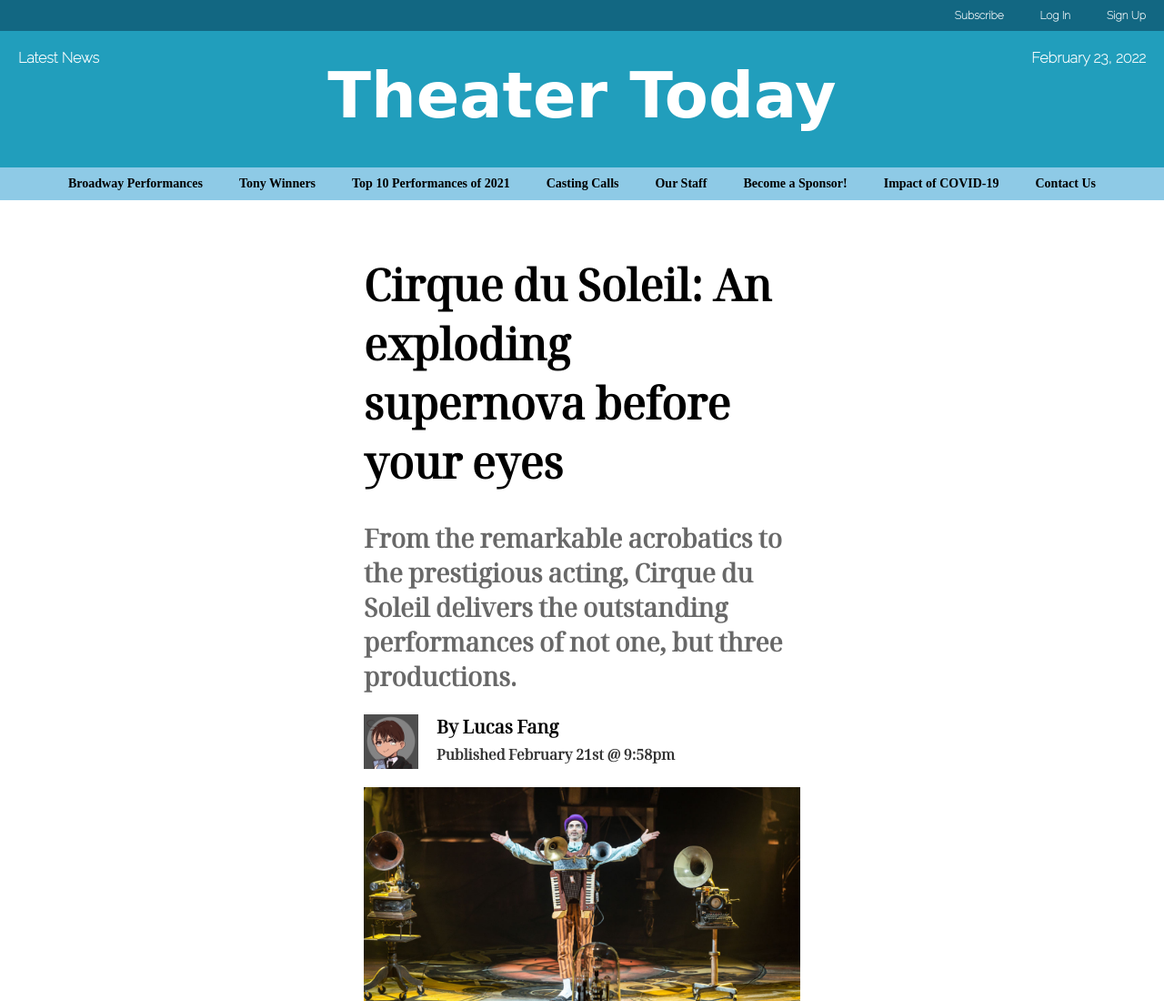
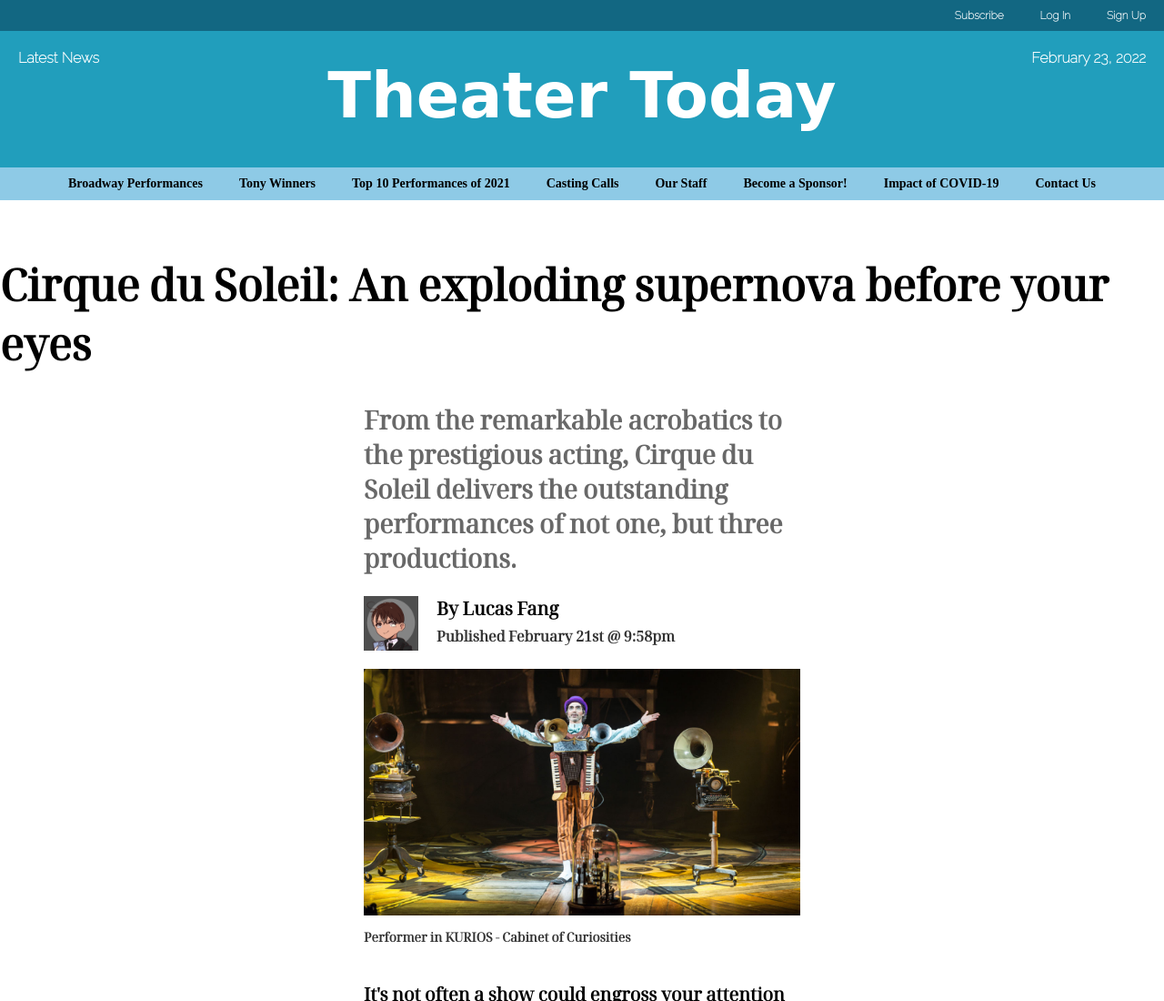
Before and after one commit to TheaterToday/home, a plain HTML site: page Lucas/Review.html in a window 1280 px wide. Shown: the top 1100 px of the page at 91% size. Drawn offline with Linux system fonts and the light colour scheme; a web font is replaced by a local one.

Commit message:
Update mainstyle.css

```diff
--- a/mainstyle.css
+++ b/mainstyle.css
@@ -83,8 +83,8 @@ body {
 }
 
 .title {
-  margin-left: 400px;
-  margin-right: 400px;
+  margin-left: auto;
+  margin-right: auto;
   text-align: left;
   font-family: 'Noto Serif Display', serif;
   font-size: 48px;
```
